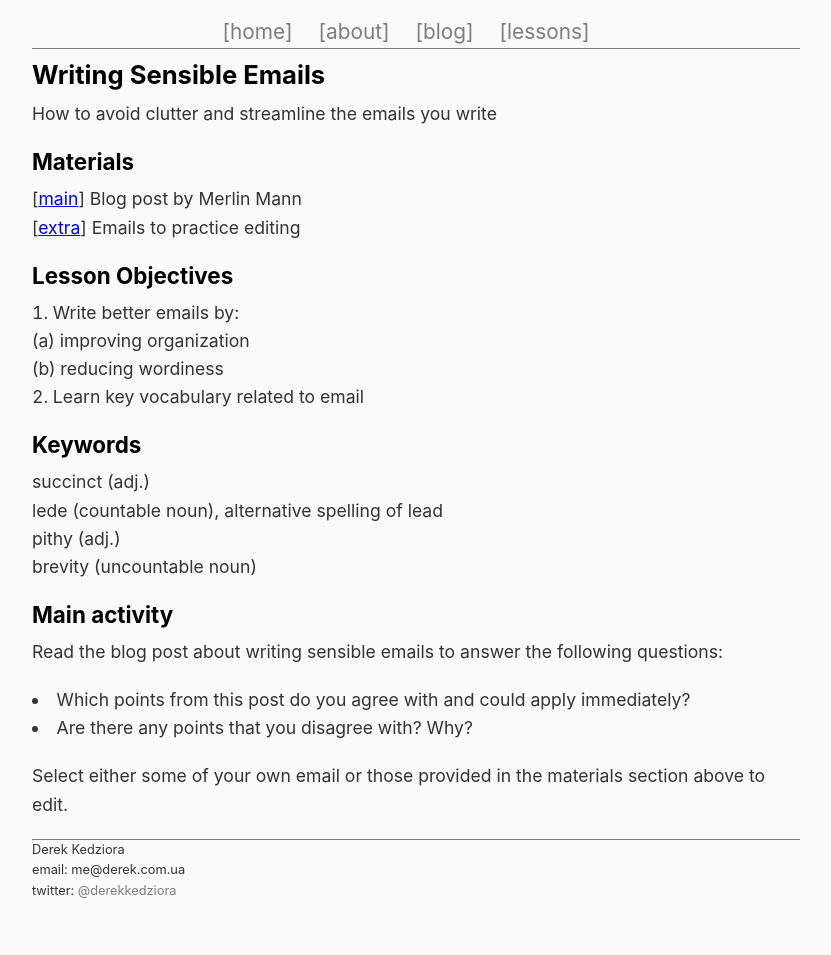
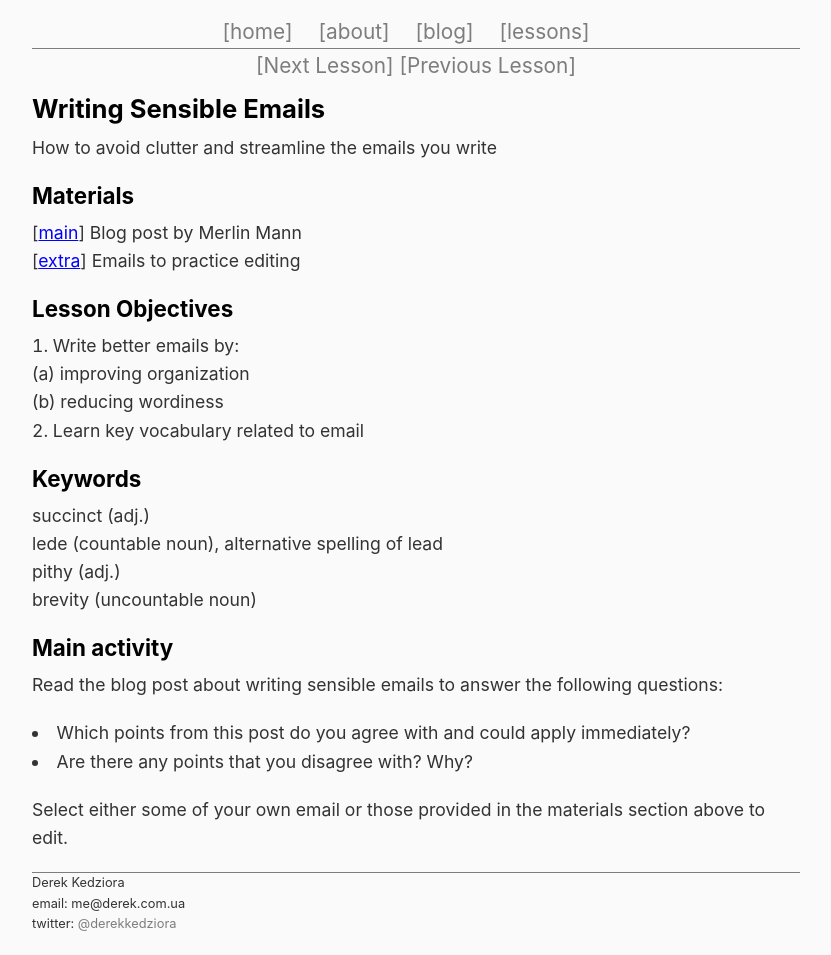
Before and after one commit to ZeroDeth/derekkedziora.github.io, a Jekyll site: the page built from _posts/2016-10-24-sensible-emails.md, in a window 1280 px wide. Shown: the whole page, without its empty margins (224-1055 px from the left). Built offline with Jekyll 4.4.1, drawn with Linux system fonts in a browser that asks for light colours; before the commit the page ends 921 px from its top, so only the background shows below that.

Commit message:
next / previous button added

```diff
--- a/_layouts/lesson.html
+++ b/_layouts/lesson.html
@@ -18,7 +18,7 @@
 
 
 <div class="container">
-
+<p id="lesson-type-bar"><a href="{{page.next.url}}">[Next Lesson]</a> <a href="{{page.previous.url}}">[Previous Lesson]</a></p>
 <h2>{{page.title}} </h2>
  <p>{{page.description}}</p>
 {{content }}
--- a/css/main.css
+++ b/css/main.css
@@ -4,7 +4,6 @@ body {
     width: 60%;
     font-family: -apple-system, ".SFNSText-Regular", "San Francisco", "Roboto", "Segoe UI", "Helvetica Neue", "Lucida Grande", sans-serif;
 }
-
 
 a {
     text-decoration: underline;
```
